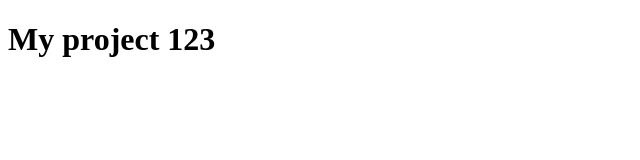
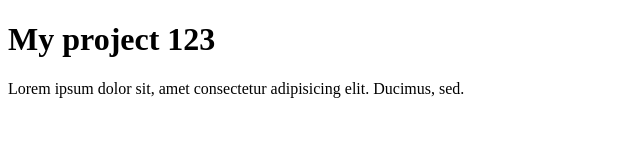
Before and after one commit to anastasiia-tilikina/my-project, a plain HTML site: page index.html in a window 1280 px wide. Shown: the whole page, without its empty margins (0-640 px from the left). Drawn offline with Linux system fonts and the light colour scheme.

Commit message:
add paragraph

```diff
--- a/index.html
+++ b/index.html
@@ -8,5 +8,6 @@
 </head>
 <body>
   <h1>My project 123</h1>
+  <p>Lorem ipsum dolor sit, amet consectetur adipisicing elit. Ducimus, sed.</p>
 </body>
 </html>
```
